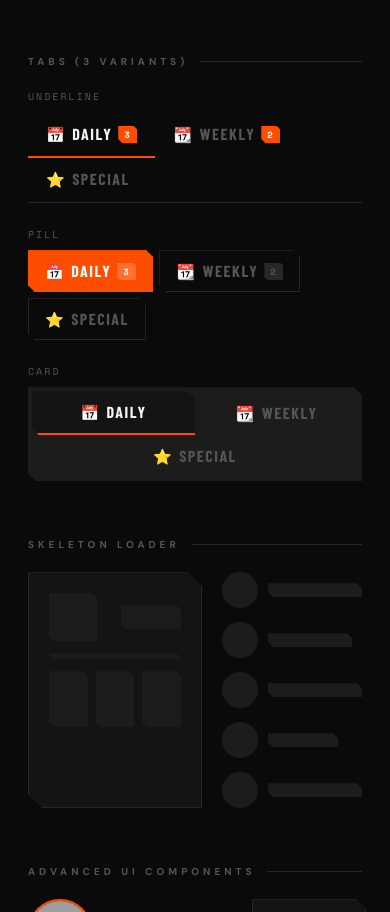
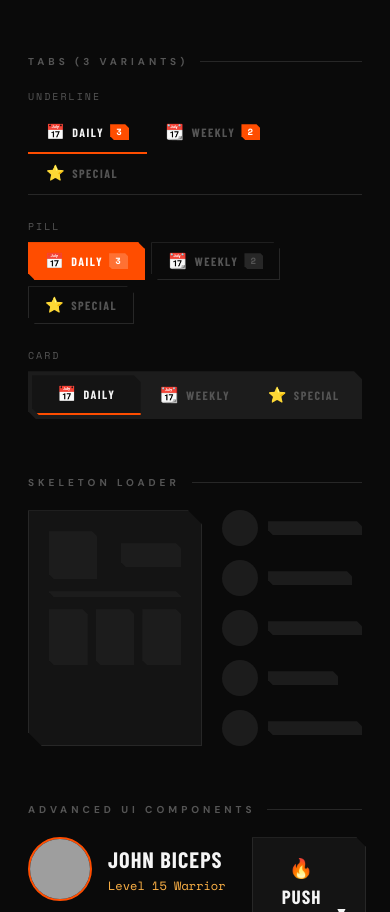
Before and after one commit to RapzzKY24/FitQuest, a Next.js app: page / in a window 390 px wide. Shown: the part 3170-4082 px from the top of the page. Built offline with nearby package versions, Linux system fonts and the light colour scheme; grey boxes are pictures that could not be loaded; a web font is replaced by a local one.

Commit message:
fix: tabs title font size

```diff
--- a/src/components/ui/Tabs.tsx
+++ b/src/components/ui/Tabs.tsx
@@ -1,6 +1,6 @@
 "use client";
 import React from "react";
-import { C } from "./Theme";
+import {C} from "./Theme";
 
 export interface TabOption {
   value: string;
@@ -36,8 +36,7 @@ export function Tabs({
             ? "polygon(0 0,calc(100% - 8px) 0,100% 8px,100% 100%,8px 100%,0 calc(100% - 8px))"
             : "none",
         flexWrap: "wrap",
-      }}
-    >
+      }}>
       {tabs.map((tab) => {
         const isActive = value === tab.value;
         const baseStyle = {
@@ -46,7 +45,7 @@ export function Tabs({
           gap: 6,
           fontFamily: "'Barlow Condensed',sans-serif",
           fontWeight: 700,
-          fontSize: "1rem",
+          // fontSize: "1rem",
           textTransform: "uppercase" as const,
           letterSpacing: "1.5px",
           cursor: "pointer",
@@ -58,6 +57,7 @@ export function Tabs({
         if (variant === "underline")
           return (
             <button
+              className="text-xs md:text-base"
               key={tab.value}
               onClick={() => onChange(tab.value)}
               style={{
@@ -69,9 +69,8 @@ export function Tabs({
                   ? `2px solid ${C.primary}`
                   : "2px solid transparent",
                 marginBottom: -1,
-              }}
-            >
-              {tab.icon && <span style={{ fontSize: 15 }}>{tab.icon}</span>}
+              }}>
+              {tab.icon && <span style={{fontSize: 15}}>{tab.icon}</span>}
               {tab.label}
               {tab.badge && (
                 <span
@@ -83,8 +82,7 @@ export function Tabs({
                     color: "white",
                     clipPath:
                       "polygon(0 0,calc(100% - 4px) 0,100% 4px,100% 100%,4px 100%,0 calc(100% - 4px))",
-                  }}
-                >
+                  }}>
                   {tab.badge}
                 </span>
               )}
@@ -94,6 +92,7 @@ export function Tabs({
         if (variant === "pill")
           return (
             <button
+              className="text-xs md:text-base"
               key={tab.value}
               onClick={() => onChange(tab.value)}
               style={{
@@ -104,9 +103,8 @@ export function Tabs({
                 border: `1px solid ${isActive ? C.primary : C.border}`,
                 clipPath:
                   "polygon(0 0,calc(100% - 7px) 0,100% 7px,100% 100%,7px 100%,0 calc(100% - 7px))",
-              }}
-            >
-              {tab.icon && <span style={{ fontSize: 15 }}>{tab.icon}</span>}
+              }}>
+              {tab.icon && <span style={{fontSize: 15}}>{tab.icon}</span>}
               {tab.label}
               {tab.badge && (
                 <span
@@ -117,8 +115,7 @@ export function Tabs({
                     background: isActive ? "rgba(255,255,255,0.2)" : C.border,
                     clipPath:
                       "polygon(0 0,calc(100% - 3px) 0,100% 3px,100% 100%,3px 100%,0 calc(100% - 3px))",
-                  }}
-                >
+                  }}>
                   {tab.badge}
                 </span>
               )}
@@ -127,6 +124,7 @@ export function Tabs({
 
         return (
           <button
+            className="text-xs md:text-base"
             key={tab.value}
             onClick={() => onChange(tab.value)}
             style={{
@@ -140,9 +138,8 @@ export function Tabs({
                 ? "polygon(0 0,calc(100% - 7px) 0,100% 7px,100% 100%,7px 100%,0 calc(100% - 7px))"
                 : "none",
               borderBottom: isActive ? `2px solid ${C.primary}` : "none",
-            }}
-          >
-            {tab.icon && <span style={{ fontSize: 15 }}>{tab.icon}</span>}
+            }}>
+            {tab.icon && <span style={{fontSize: 15}}>{tab.icon}</span>}
             {tab.label}
           </button>
         );
```
